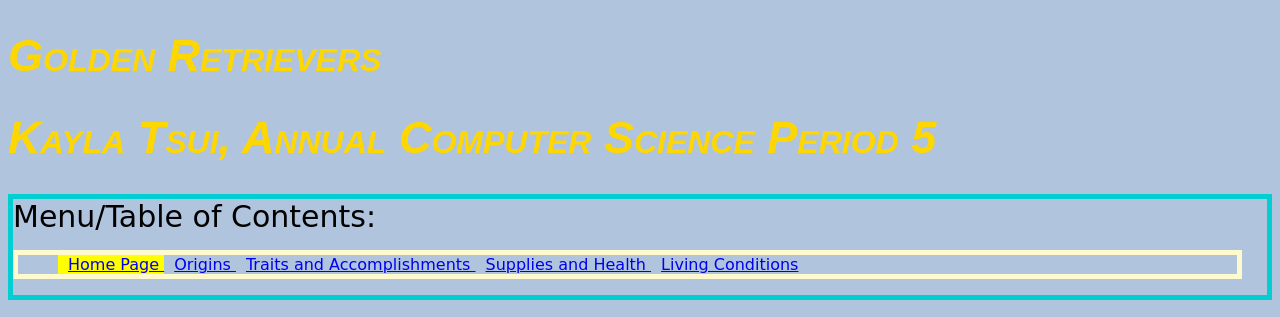
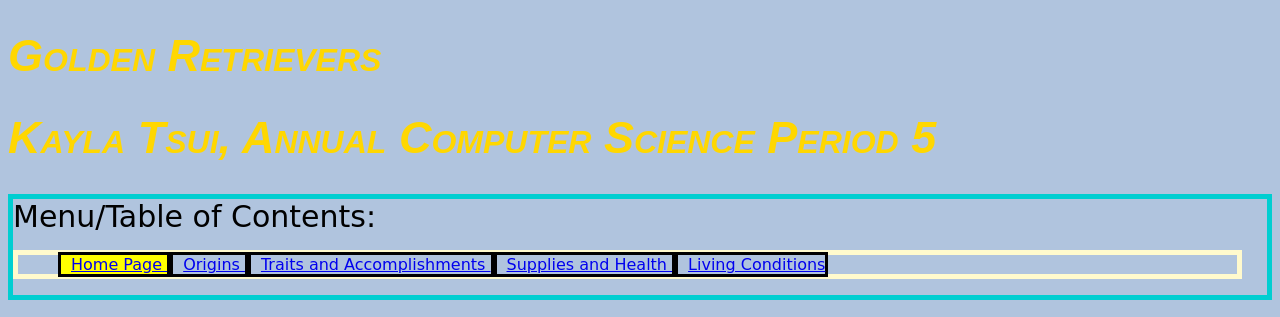
Before and after one commit to kaylatsui/web, a plain HTML site: page site.html in a window 1280 px wide. Shown: the top 317 px of the page. Drawn offline with Linux system fonts and the light colour scheme.

Commit message:
Update css.css
full_site update

```diff
--- a/css.css
+++ b/css.css
@@ -16,12 +16,16 @@ h2 {
 
 
 ul {
-	color: green;
+	color: black;
 	font-family: Lucida Handwriting, cursive;
 	border-color: lemonchiffon;
 	border-style: solid;
 	border-width: thick;
 	padding-right: 25px;
+}
+
+.other {
+	border: 3px solid black;
 }
 
 p {
@@ -69,4 +73,5 @@ li {
 
 .here {
 	background-color: yellow;
+	border: 3px solid black;
 }
```
